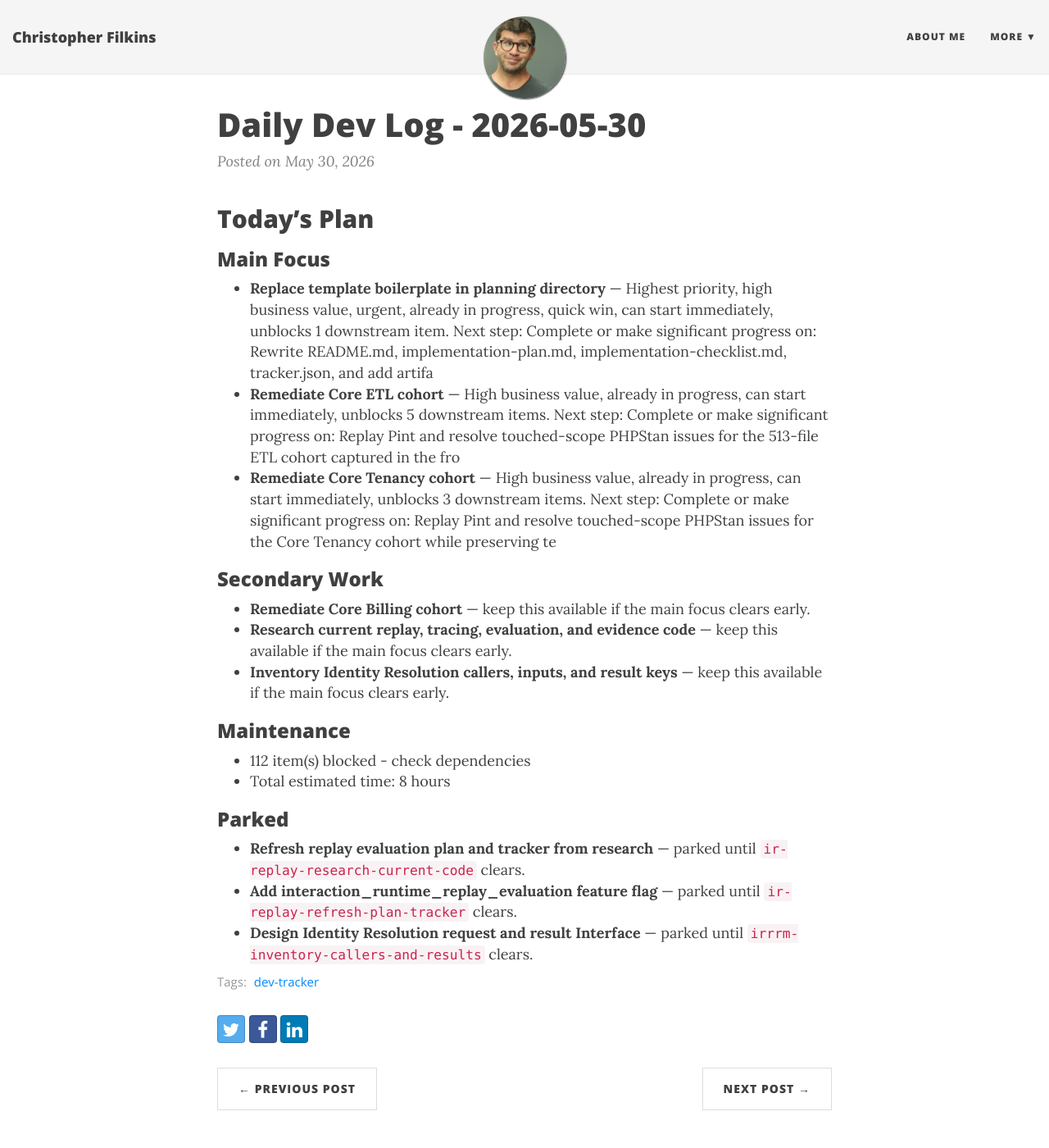
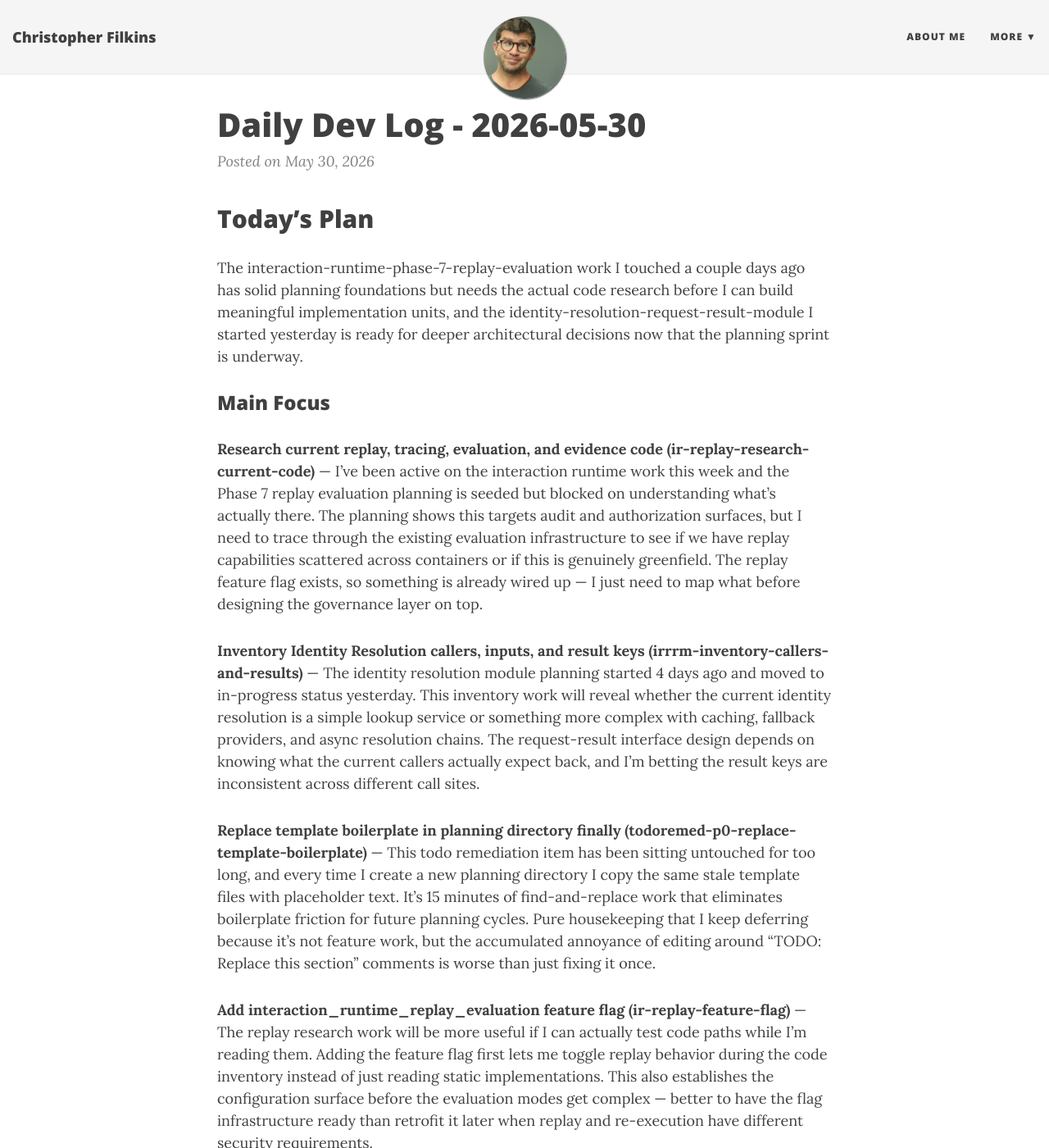
Before and after one commit to filchyboy/filchyboy.github.io, a Jekyll site: the page built from _posts/2026-05-30-daily-dev-log.md, in a window 1280 px wide and 1400 px high. Shown: the whole window at 82% size. Built offline with Jekyll 4.4.1, drawn with Linux system fonts in a browser that asks for light colours; nearby versions of some CDN libraries; some of the changed text lies outside the part shown.

Commit message:
Update daily dev log: 2026-05-30

```diff
--- a/_posts/2026-05-30-daily-dev-log.md
+++ b/_posts/2026-05-30-daily-dev-log.md
@@ -7,28 +7,41 @@ tags: [dev-tracker]
 ---
 
 <!-- SECTION: DAILY-PLAN START -->
-<!-- plan-generated: 2026-05-30T13:07:24.199232+00:00 -->
+<!-- plan-generated: 2026-05-30T13:09:36.379189+00:00 -->
 
 ## Today's Plan
 
+The interaction-runtime-phase-7-replay-evaluation work I touched a couple days ago has solid planning foundations but needs the actual code research before I can build meaningful implementation units, and the identity-resolution-request-result-module I started yesterday is ready for deeper architectural decisions now that the planning sprint is underway.
+
 ### Main Focus
-- **Replace template boilerplate in planning directory** — Highest priority, high business value, urgent, already in progress, quick win, can start immediately, unblocks 1 downstream item. Next step: Complete or make significant progress on: Rewrite README.md, implementation-plan.md, implementation-checklist.md, tracker.json, and add artifa
-- **Remediate Core ETL cohort** — High business value, already in progress, can start immediately, unblocks 5 downstream items. Next step: Complete or make significant progress on: Replay Pint and resolve touched-scope PHPStan issues for the 513-file ETL cohort captured in the fro
-- **Remediate Core Tenancy cohort** — High business value, already in progress, can start immediately, unblocks 3 downstream items. Next step: Complete or make significant progress on: Replay Pint and resolve touched-scope PHPStan issues for the Core Tenancy cohort while preserving te
+
+**Research current replay, tracing, evaluation, and evidence code (ir-replay-research-current-code)** — I've been active on the interaction runtime work this week and the Phase 7 replay evaluation planning is seeded but blocked on understanding what's actually there. The planning shows this targets audit and authorization surfaces, but I need to trace through the existing evaluation infrastructure to see if we have replay capabilities scattered across containers or if this is genuinely greenfield. The replay feature flag exists, so something is already wired up — I just need to map what before designing the governance layer on top.
+
+**Inventory Identity Resolution callers, inputs, and result keys (irrrm-inventory-callers-and-results)** — The identity resolution module planning started 4 days ago and moved to in-progress status yesterday. This inventory work will reveal whether the current identity resolution is a simple lookup service or something more complex with caching, fallback providers, and async resolution chains. The request-result interface design depends on knowing what the current callers actually expect back, and I'm betting the result keys are inconsistent across different call sites.
+
+**Replace template boilerplate in planning directory finally (todoremed-p0-replace-template-boilerplate)** — This todo remediation item has been sitting untouched for too long, and every time I create a new planning directory I copy the same stale template files with placeholder text. It's 15 minutes of find-and-replace work that eliminates boilerplate friction for future planning cycles. Pure housekeeping that I keep deferring because it's not feature work, but the accumulated annoyance of editing around "TODO: Replace this section" comments is worse than just fixing it once.
+
+**Add interaction_runtime_replay_evaluation feature flag (ir-replay-feature-flag)** — The replay research work will be more useful if I can actually test code paths while I'm reading them. Adding the feature flag first lets me toggle replay behavior during the code inventory instead of just reading static implementations. This also establishes the configuration surface before the evaluation modes get complex — better to have the flag infrastructure ready than retrofit it later when replay and re-execution have different security requirements.
 
 ### Secondary Work
-- **Remediate Core Billing cohort** — keep this available if the main focus clears early.
-- **Research current replay, tracing, evaluation, and evidence code** — keep this available if the main focus clears early.
-- **Inventory Identity Resolution callers, inputs, and result keys** — keep this available if the main focus clears early.
+
+**Remediate Core CDP cohort in accidental Pint work (accidental-pint-core-cdp)** — Keep this available if the research work moves faster than expected. Customer Data Platform code touches PII processing where formatting changes could introduce subtle bugs in data transformation pipelines.
+
+**Refresh replay evaluation plan from research findings (ir-replay-refresh-plan-tracker)** — Natural follow-up once the code inventory reveals the actual scope and complexity of existing replay infrastructure.
 
 ### Maintenance
-- 112 item(s) blocked - check dependencies
-- Total estimated time: 8 hours
+
+Draft implementation plan for `frontend-jest-coverage-expansion` since it aligns with the module interface work and both need clear scope boundaries.
+
+Refresh TODO inventory with the todo-cleanup script — the current report is 11 days stale and missing recent work.
+
+Run `make codebase-metrics` to update the file count and LOC metrics from their 8-day-old snapshot.
+
+Check if any of the 879 PHP test failures are simple environment issues that can be resolved without major debugging sessions.
 
 ### Parked
-- **Refresh replay evaluation plan and tracker from research** — parked until `ir-replay-research-current-code` clears.
-- **Add interaction_runtime_replay_evaluation feature flag** — parked until `ir-replay-refresh-plan-tracker` clears.
-- **Design Identity Resolution request and result Interface** — parked until `irrrm-inventory-callers-and-results` clears.
+
+The accidental-pint-core-billing cohort remains deliberately avoided — billing code touches invoice calculations where Pint's formatting changes could introduce arithmetic bugs that don't surface until customers call months later about incorrect charges. Need to batch-remediate the safer cohorts first before tackling financial calculation logic.
 
 <!-- plan-unit-ids: accidental-pint-core-etl,accidental-pint-core-tenancy,todoremed-p0-replace-template-boilerplate -->
 <!-- SECTION: DAILY-PLAN END -->
```
